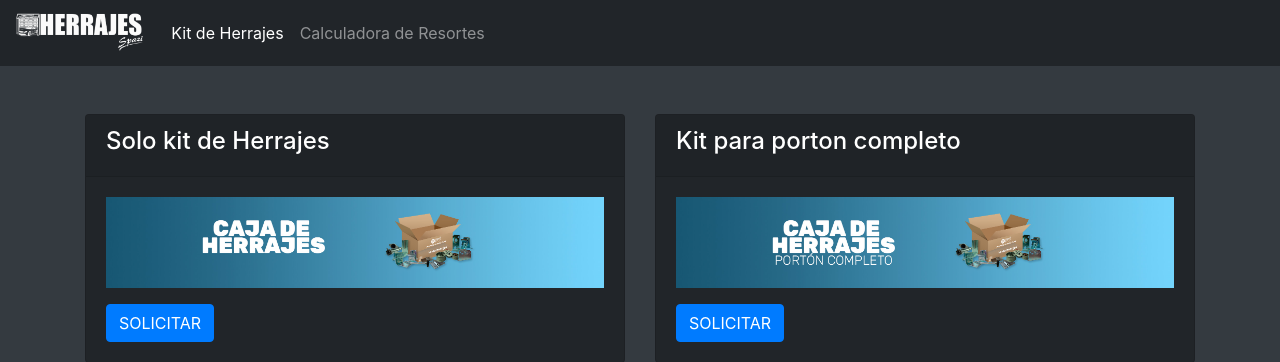
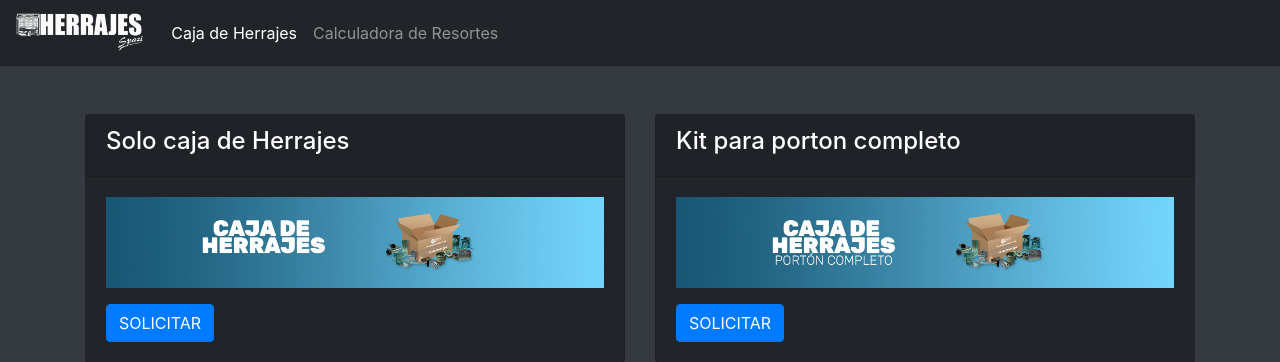
Before and after one commit to spazidevps/herrajesapiv2, a Flask app: page / in a window 1280 px wide. Shown: the top 362 px of the page. Run offline with Flask 3, Linux system fonts and the light colour scheme; some libraries are stand-ins or nearby versions.

Commit message:
cambio de palabra kit por caja

```diff
--- a/templates/inicio.html
+++ b/templates/inicio.html
@@ -62,7 +62,7 @@
         <div class="collapse navbar-collapse" id="navbarNav">
             <ul class="navbar-nav">
                 <li class="nav-item active">
-                    <a class="nav-link" href="/">Kit de  Herrajes <span class="sr-only">(current)</span></a>
+                    <a class="nav-link" href="/">Caja de  Herrajes <span class="sr-only">(current)</span></a>
                 </li>
                 <li class="nav-item">
                     <a class="nav-link" href="/resortes/" target="_blank">Calculadora de Resortes</a>
@@ -78,7 +78,7 @@
             <div class="col-md-6 mb-4">
                 <div class="card">
                     <div class="card-header">
-                        <h4>Solo kit de Herrajes</h4>
+                        <h4>Solo caja de Herrajes</h4>
                     </div>
                     <div class="card-body">
                         <!-- Banner de imagen para la Tarjeta 1 -->
```
